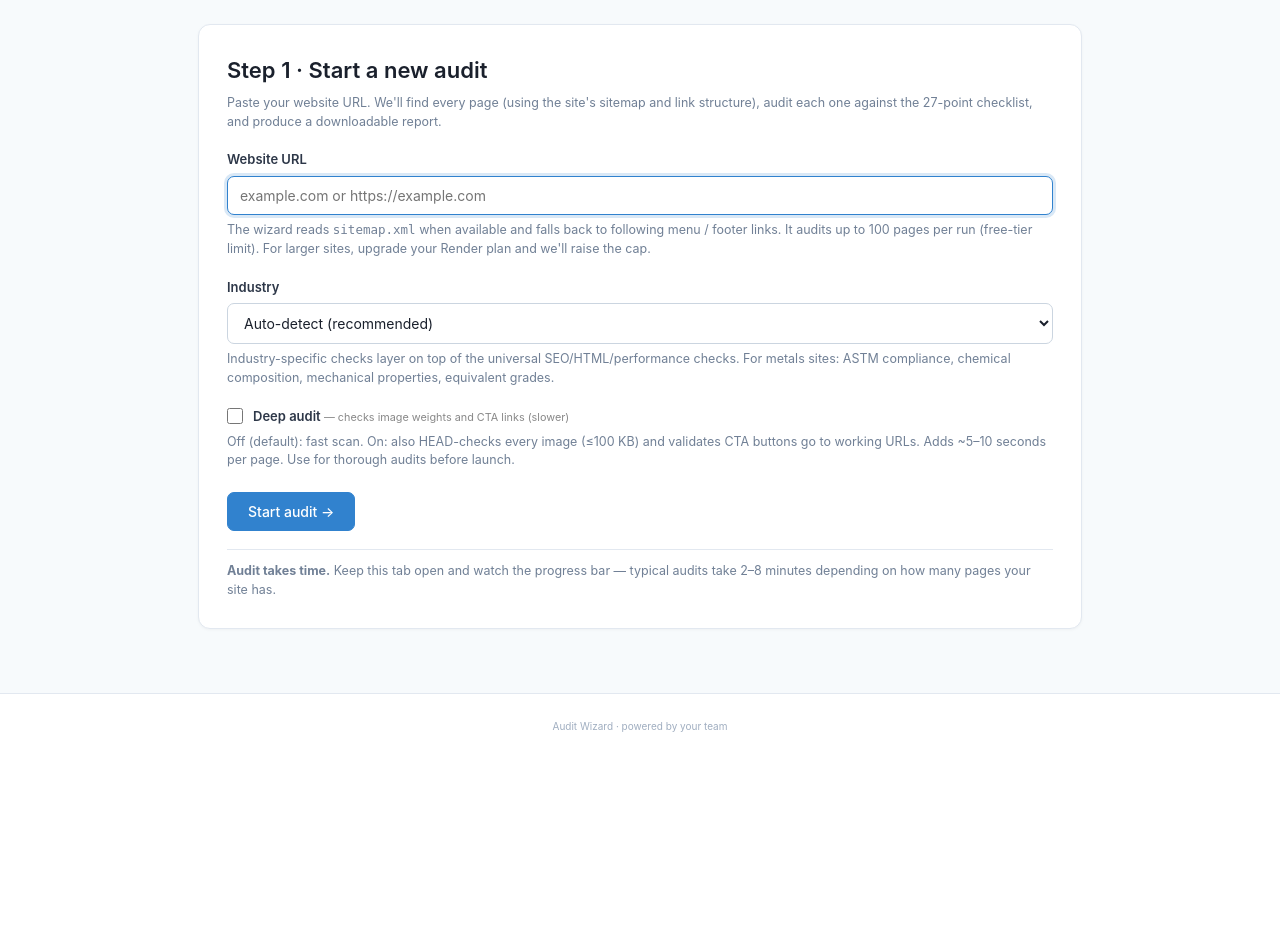
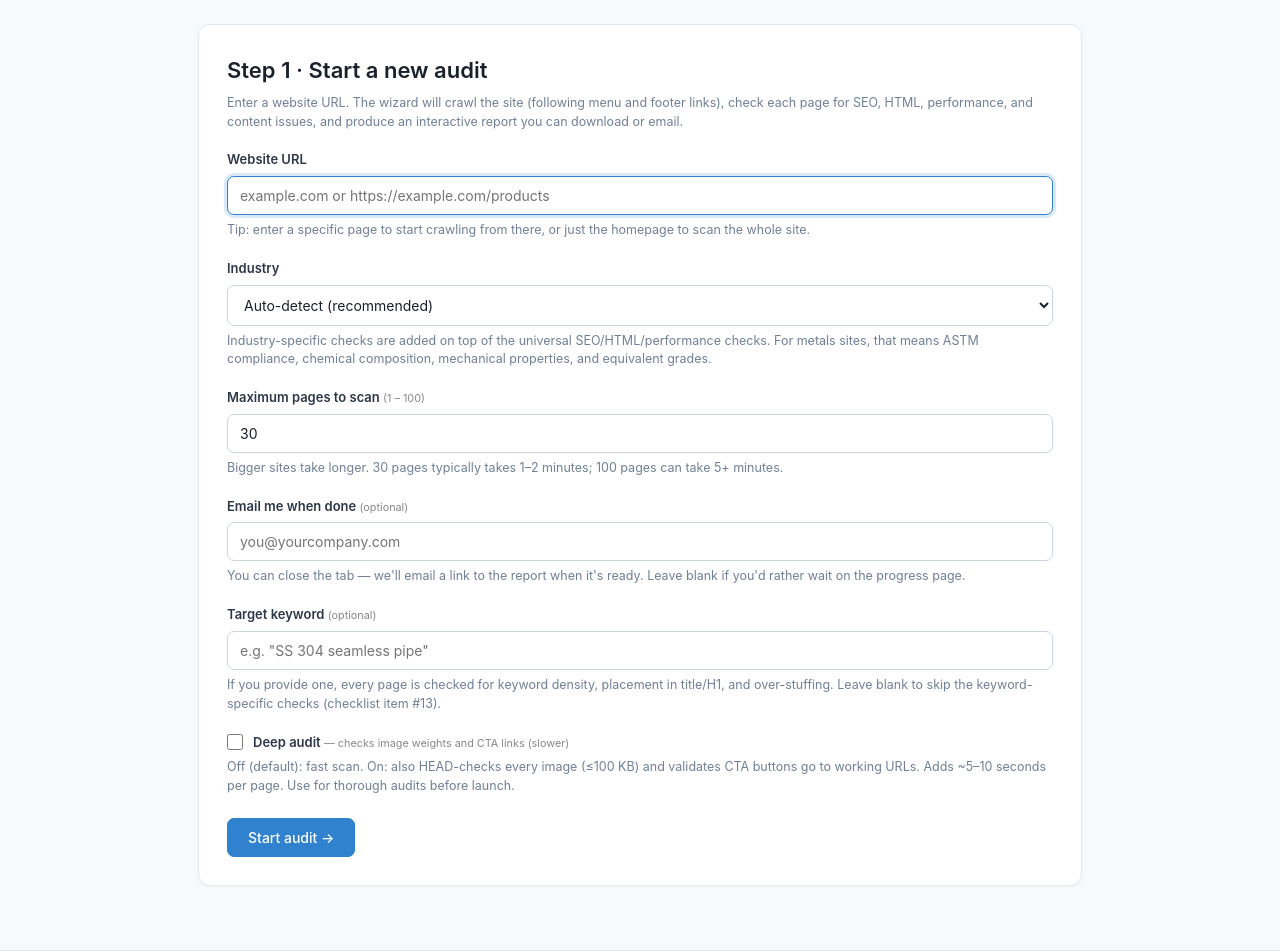
Before and after one commit to adityakadam-cell/audit-wizard, a Flask app: page /step1 in a window 1280 px wide. Shown: the part 117-1068 px from the top of the page. Before the commit the page ends 849 px from the top, so only its background shows below. Run offline with Flask 3, Linux system fonts and the light colour scheme.

Commit message:
connect part 3

```diff
--- a/templates/step1.html
+++ b/templates/step1.html
@@ -6,9 +6,9 @@
 <div class="card">
   <h1>Step 1 · Start a new audit</h1>
   <p class="hint">
-    Paste your website URL. We'll find every page (using the site's
-    sitemap and link structure), audit each one against the 27-point
-    checklist, and produce a downloadable report.
+    Enter a website URL. The wizard will crawl the site (following menu and
+    footer links), check each page for SEO, HTML, performance, and content
+    issues, and produce an interactive report you can download or email.
   </p>
 
   <form method="POST" action="{{ url_for('step1') }}" class="audit-form">
@@ -18,16 +18,14 @@
       type="text"
       id="url"
       name="url"
-      placeholder="example.com or https://example.com"
+      placeholder="example.com or https://example.com/products"
       required
       value="{{ form_url|default('') }}"
       autofocus
     >
     <p class="hint">
-      The wizard reads <code>sitemap.xml</code> when available and falls back
-      to following menu / footer links. It audits up to {{ max_pages_limit }} pages per run
-      (free-tier limit). For larger sites, upgrade your Render plan and we'll
-      raise the cap.
+      Tip: enter a specific page to start crawling from there, or just the
+      homepage to scan the whole site.
     </p>
 
     <label for="industry">Industry</label>
@@ -56,9 +54,56 @@
       </option>
     </select>
     <p class="hint">
-      Industry-specific checks layer on top of the universal SEO/HTML/performance
-      checks. For metals sites: ASTM compliance, chemical composition,
-      mechanical properties, equivalent grades.
+      Industry-specific checks are added on top of the universal SEO/HTML/performance
+      checks. For metals sites, that means ASTM compliance, chemical composition,
+      mechanical properties, and equivalent grades.
+    </p>
+
+    <label for="max_pages">
+      Maximum pages to scan
+      <small style="color:#888">(1 – {{ max_pages_limit }})</small>
+    </label>
+    <input
+      type="number"
+      id="max_pages"
+      name="max_pages"
+      min="1"
+      max="{{ max_pages_limit }}"
+      value="{{ form_max_pages|default(default_max_pages) }}"
+    >
+    <p class="hint">
+      Bigger sites take longer. {{ default_max_pages }} pages typically takes 1–2
+      minutes; {{ max_pages_limit }} pages can take 5+ minutes.
+    </p>
+
+    <label for="email">Email me when done <small style="color:#888">(optional)</small></label>
+    <input
+      type="email"
+      id="email"
+      name="email"
+      placeholder="you@yourcompany.com"
+      value="{{ form_email|default('') }}"
+    >
+    <p class="hint">
+      You can close the tab — we'll email a link to the report when it's ready.
+      Leave blank if you'd rather wait on the progress page.
+    </p>
+
+    <label for="target_keyword">
+      Target keyword <small style="color:#888">(optional)</small>
+    </label>
+    <input
+      type="text"
+      id="target_keyword"
+      name="target_keyword"
+      placeholder='e.g. "SS 304 seamless pipe"'
+      maxlength="100"
+      value="{{ form_target_keyword|default('') }}"
+    >
+    <p class="hint">
+      If you provide one, every page is checked for keyword density, placement
+      in title/H1, and over-stuffing. Leave blank to skip the keyword-specific
+      checks (checklist item #13).
     </p>
 
     <label class="checkbox-row">
@@ -82,12 +127,6 @@
     <div class="actions-row">
       <button type="submit" class="btn primary">Start audit →</button>
     </div>
-
-    <p class="hint" style="margin-top:18px;border-top:1px solid #e2e8f0;padding-top:12px">
-      <strong>Audit takes time.</strong> Keep this tab open and watch the
-      progress bar — typical audits take 2–8 minutes depending on how many
-      pages your site has.
-    </p>
   </form>
 </div>
 {% endblock %}
```
Also changed, not shown: templates/step2.html (+3 -17 lines).
